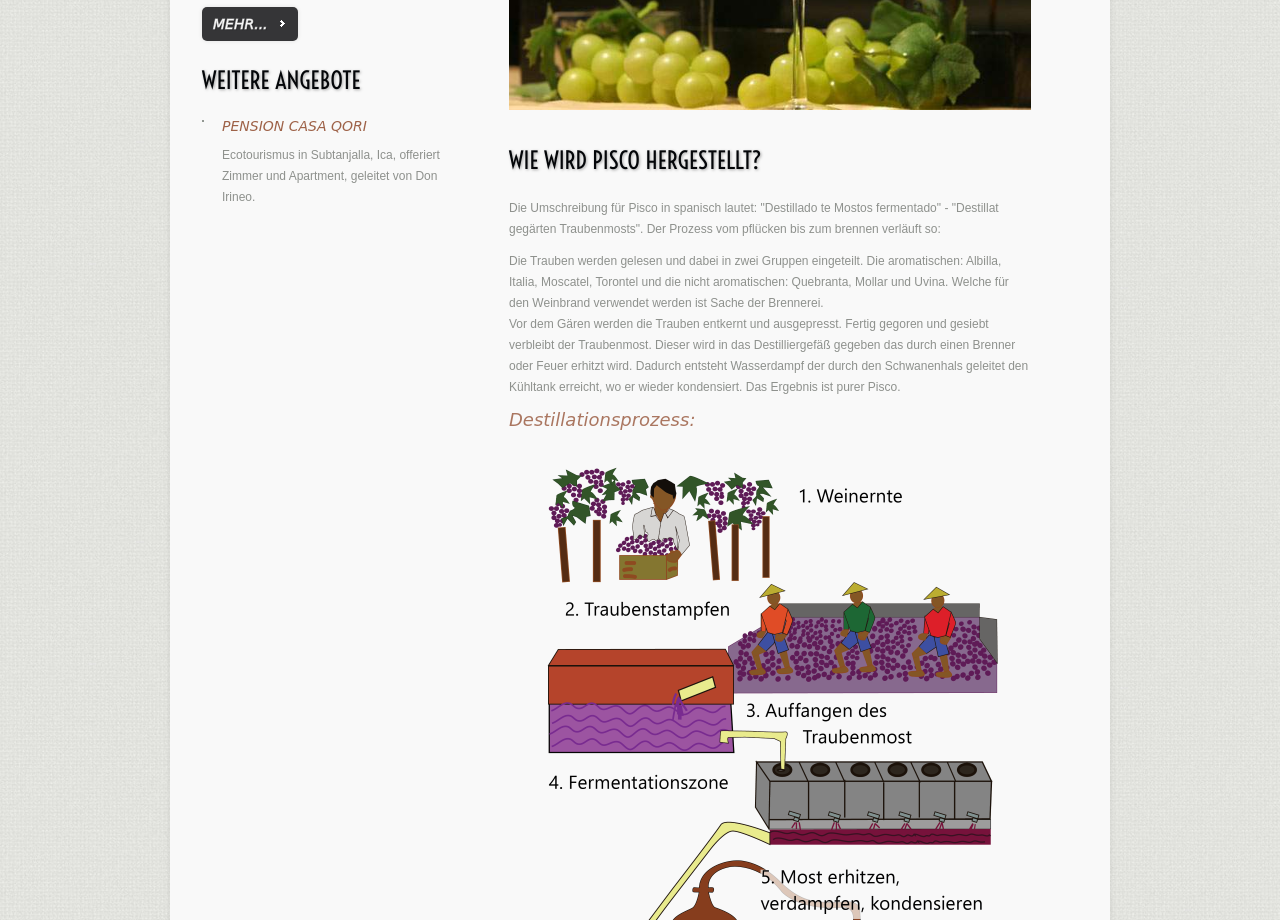
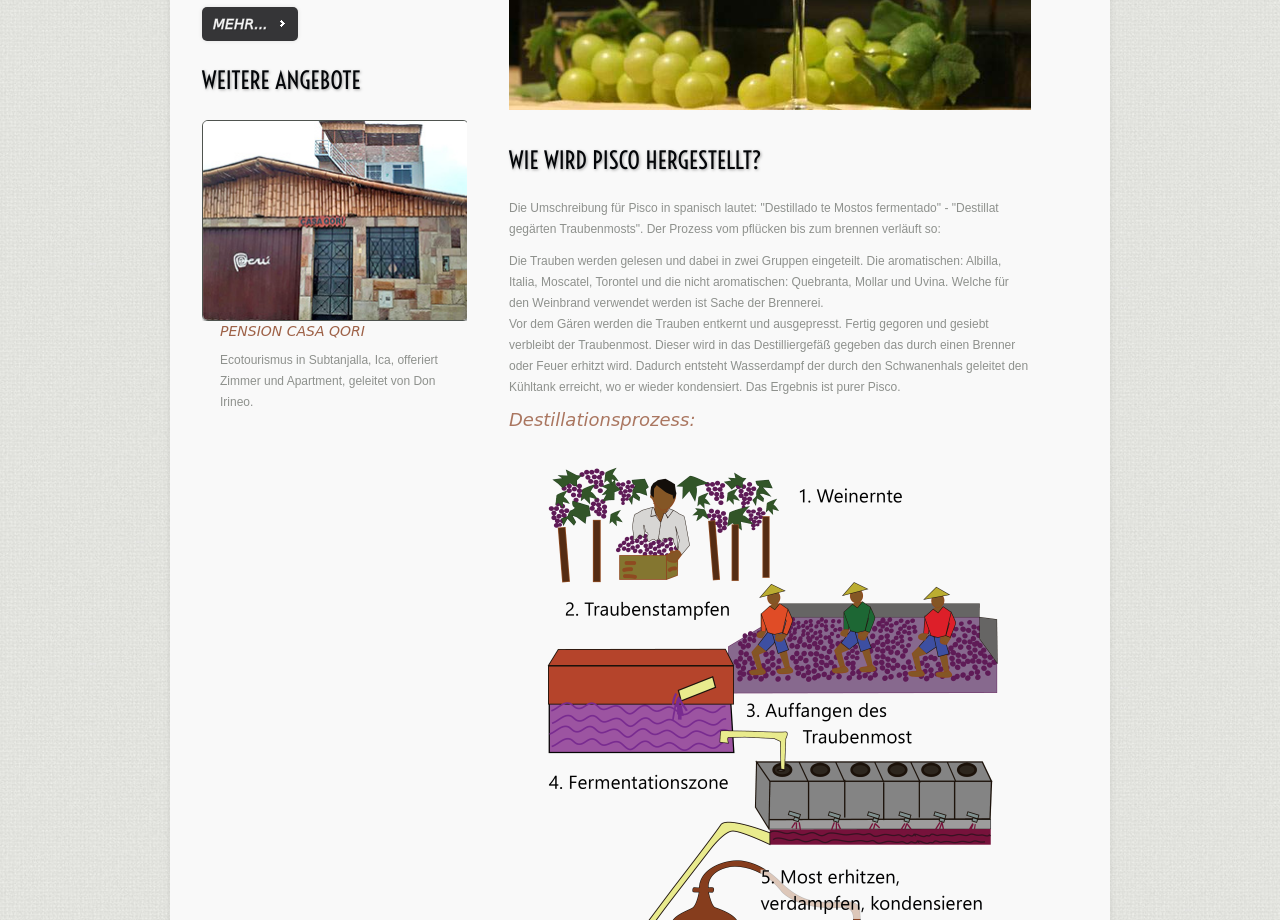
Before and after one commit to casaqori/casaqori.github.io, a plain HTML site: page donirineo/index-de.html in a window 1280 px wide. Shown: the part 1160-2080 px from the top of the page. Drawn offline with Linux system fonts and the light colour scheme; a web font is replaced by a local one.

Commit message:
don casaqori link

```diff
--- a/donirineo/index-de.html
+++ b/donirineo/index-de.html
@@ -174,7 +174,7 @@
 										<h2 class="ident-bot-1">Weitere Angebote</h2>
 										<p class="ident-bot-1"></p>
 										<div class="ident-bot-4">
-											<a href="/images/rooms/areas/Fachada_CQ_3.ico.jpg" data-gal="prettyPhoto[pp_gal_1]" class="lightbox-image ident-top-1 fleft"><img class="img-border-1" src="/rooms/terrasa_small.jpg" alt=""></a>
+											<a href="/images/rooms/areas/Fachada_CQ_3.jpg" data-gal="prettyPhoto[pp_gal_1]" class="lightbox-image ident-top-1 fleft"><img class="img-border-1" src="/images/rooms/areas/Fachada_CQ_3.ico.jpg" alt=""></a>
 											<div class="extra-wrap block-3">
 												<p class="ident-bot-6"><a class="link-2" href="/">Pension Casa Qori</a></p>
 												<p>Ecotourismus in Subtanjalla, Ica, offeriert Zimmer und Apartment, geleitet von Don Irineo.</p>
```
Also changed, not shown: donirineo/index-en.html (+1 -1 lines), donirineo/index.html (+1 -1 lines).
